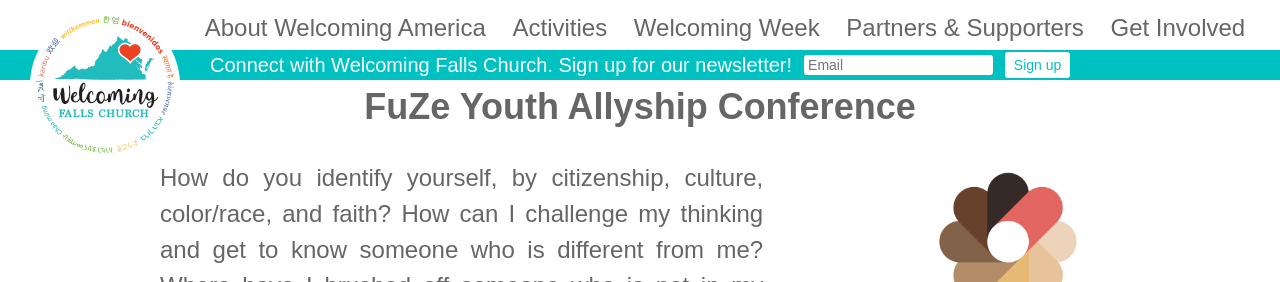
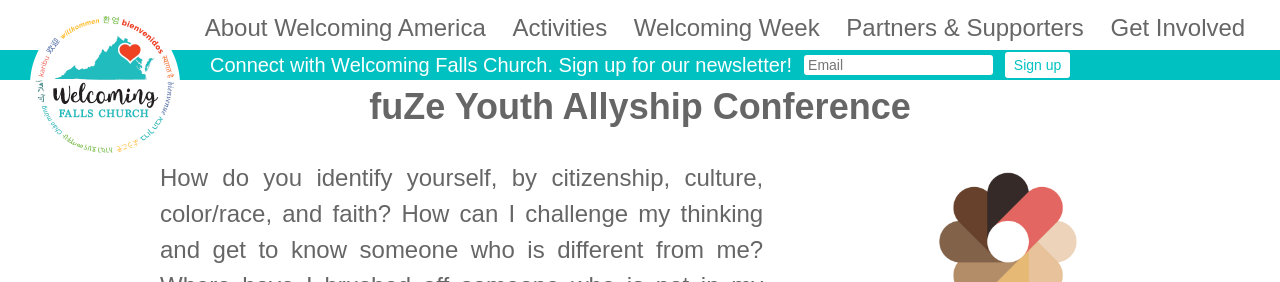
Before and after one commit to wfctest/wfctest, a Jekyll site: the page built from fuze-youth-conference.html, in a window 1280 px wide and 1089 px high. Shown: the top 282 px of the window. Built offline with Jekyll 4.4.1, drawn with Linux system fonts in a browser that asks for light colours; some web fonts are replaced.

Commit message:
Change capitalization of title

```diff
--- a/fuze-youth-conference.html
+++ b/fuze-youth-conference.html
@@ -3,7 +3,7 @@ layout: default
 permalink: /activities/live/fuze-youth-conference
 ---
 <section>
-    <h1>FuZe Youth Allyship Conference</h1>
+    <h1>fuZe Youth Allyship Conference</h1>
     <div class="jumbotron split">
         <img src="/images/fuze-logo.jpg" alt="fuZe Youth Conference Logo" class="inline-main-img right" style="width: 33%;">
         <p>How do you identify yourself, by citizenship, culture, color/race, and faith? How can I challenge my thinking and get to know someone who is different from me? Where have I brushed off someone who is not in my social circle at school or in my community?</p>
```
